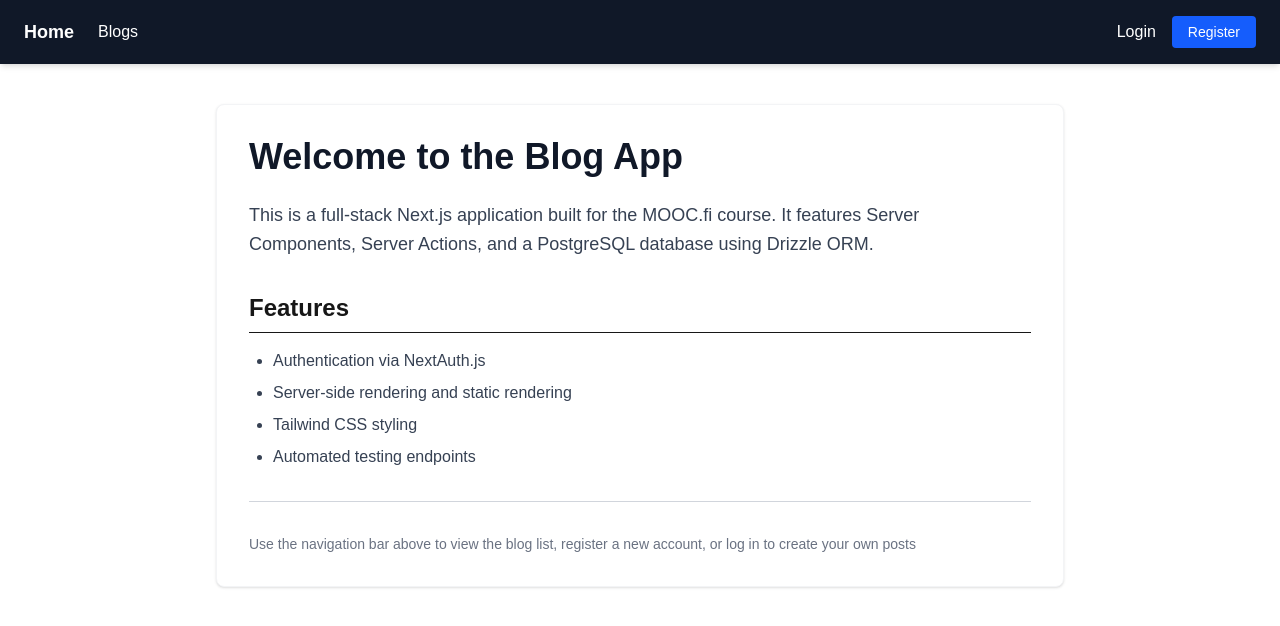
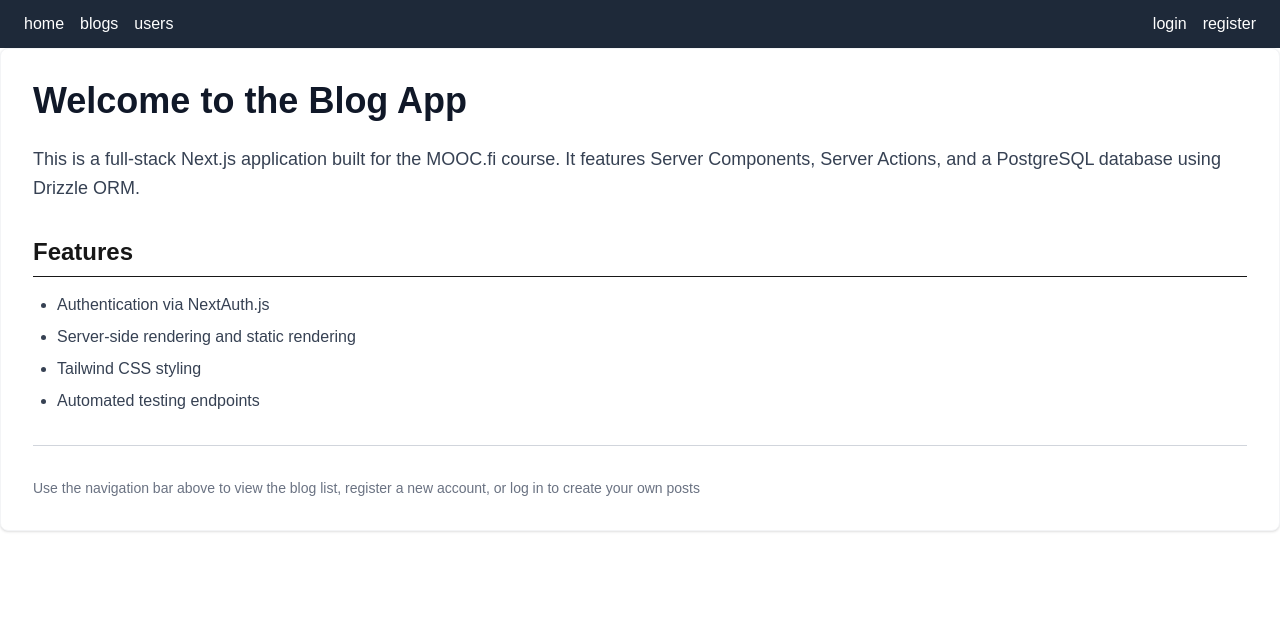
Before and after one commit to Shashwat-06/nextjsCert, a Next.js app: page / in a window 1280 px wide. Shown: the top 626 px of the page. Built offline with nearby package versions, Linux system fonts and the light colour scheme; no server answers.

Commit message:
fixed stuff5

```diff
--- a/app/blogs/[id]/page.tsx
+++ b/app/blogs/[id]/page.tsx
@@ -11,11 +11,13 @@ export default async function BlogPage({
 }: {
   params: Promise<{ id: string }>;
 }) {
-  // Await the promise
   const { id } = await params;
+  const blogId = parseInt(id, 10);
+
+  if (isNaN(blogId)) notFound();
 
   const blog = await db.query.blogs.findFirst({
-    where: eq(blogs.id, Number(id)),
+    where: eq(blogs.id, blogId),
     with: { user: true },
   });
 
@@ -30,8 +32,6 @@ export default async function BlogPage({
     });
   }
 
-  // The exercise states the "add to reading list" button should only show
-  // if the logged-in user did NOT create the blog themselves.
   const isOwner = currentUser?.id === blog.userId;
 
   return (
--- a/app/components/NavBar.tsx
+++ b/app/components/NavBar.tsx
@@ -7,47 +7,28 @@ export default function NavBar() {
   const { data: session } = useSession();
 
   return (
-    <nav className="bg-gray-900 text-white px-6 py-4 flex items-center gap-6 shadow-md">
-      <Link href="/" className="hover:text-blue-400 font-bold text-lg">
-        Home
-      </Link>
-      <Link href="/blogs" className="hover:text-blue-400">
-        Blogs
-      </Link>
+    <nav className="bg-gray-800 text-white px-6 py-3 flex items-center gap-4">
+      <Link href="/">home</Link>
+      <Link href="/blogs">blogs</Link>
+      <Link href="/users">users</Link>
 
       <div className="ml-auto flex items-center gap-4">
         {session ? (
           <>
-            <Link href="/blogs/new" className="hover:text-blue-400">
-              Create Blog
-            </Link>
-            <Link
-              href="/me"
-              className="hover:text-blue-400 text-sm text-gray-300"
+            <Link href="/blogs/new">create new</Link>
+            <Link href="/me">me</Link>
+            <em>{session.user?.name} logged in</em>
+            <button
+              onClick={() => signOut({ callbackUrl: "/" })}
+              className="bg-gray-600 hover:bg-gray-500 px-3 py-1 rounded"
             >
-              My Page
-            </Link>
-            <em className="text-gray-400 text-sm hidden sm:block">
-              {session.user?.name} logged in
-            </em>
-            <button
-              onClick={() => signOut()}
-              className="bg-red-600 hover:bg-red-500 px-4 py-1.5 rounded text-sm font-medium transition-colors"
-            >
-              Logout
+              logout
             </button>
           </>
         ) : (
           <>
-            <Link href="/login" className="hover:text-blue-400">
-              Login
-            </Link>
-            <Link
-              href="/register"
-              className="bg-blue-600 hover:bg-blue-500 px-4 py-1.5 rounded text-sm font-medium transition-colors"
-            >
-              Register
-            </Link>
+            <Link href="/login">login</Link>
+            <Link href="/register">register</Link>
           </>
         )}
       </div>
--- a/app/layout.tsx
+++ b/app/layout.tsx
@@ -1,8 +1,8 @@
 import "./globals.css";
 import AuthSessionProvider from "./components/SessionProvider";
+import NavBar from "./components/NavBar";
 import { NotificationProvider } from "./components/NotificationContext";
 import Notification from "./components/Notification";
-import NavBar from "./components/NavBar";
 
 export default function RootLayout({
   children,
@@ -11,12 +11,12 @@ export default function RootLayout({
 }) {
   return (
     <html lang="en">
-      <body className="min-h-screen bg-gray-50 text-gray-900 font-sans">
+      <body>
         <AuthSessionProvider>
           <NotificationProvider>
             <NavBar />
             <Notification />
-            <main className="max-w-4xl mx-auto p-6 mt-4">{children}</main>
+            <main>{children}</main>
           </NotificationProvider>
         </AuthSessionProvider>
       </body>
```
